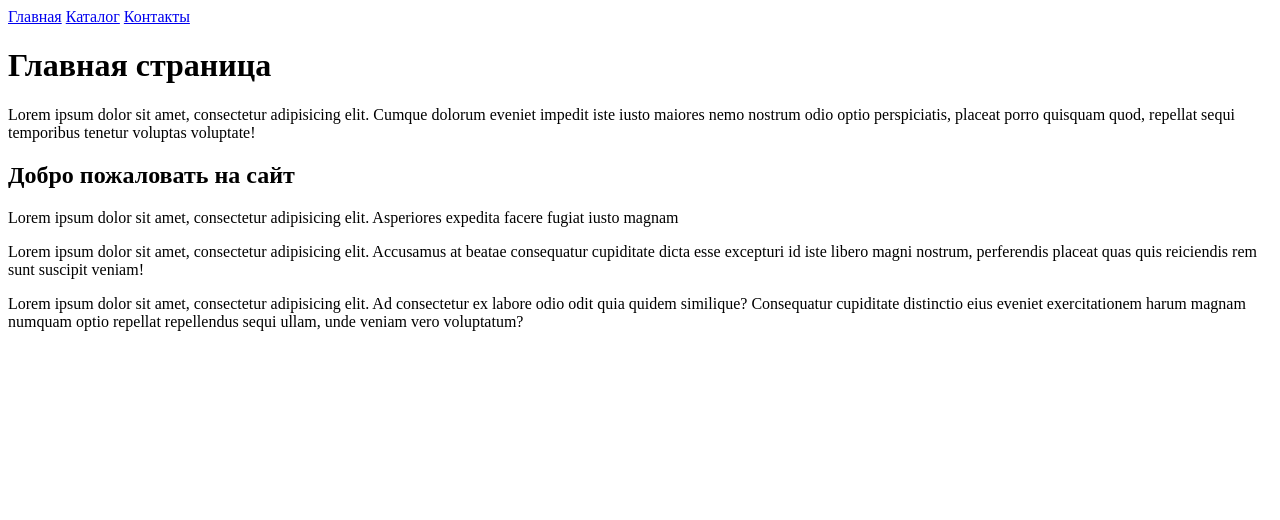
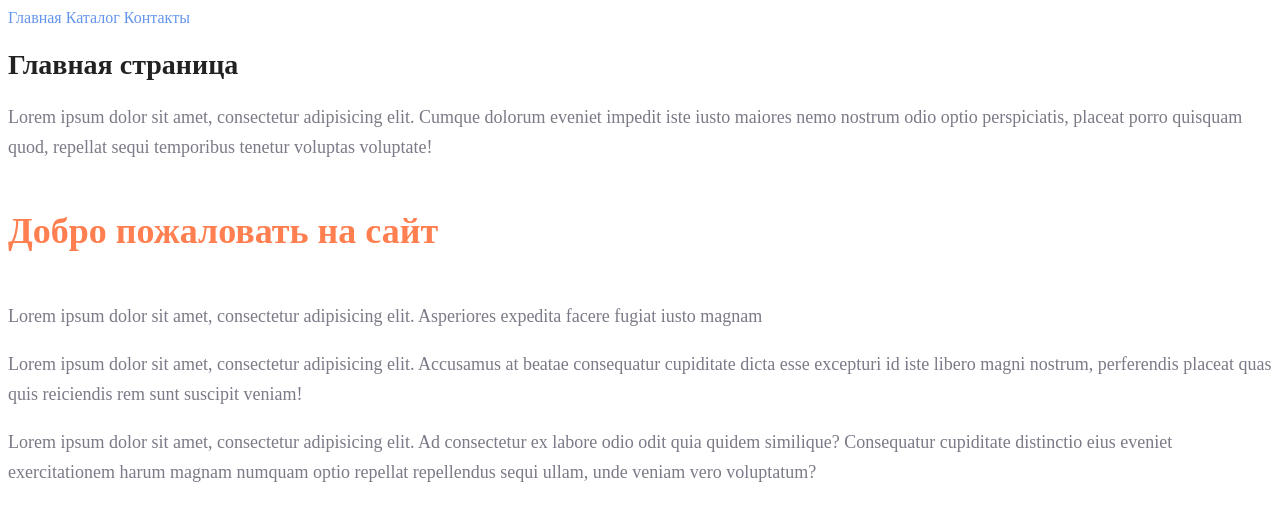
Before and after one commit to letusbeus/HTML_CSS, a plain HTML site: page hw_02/index.html in a window 1280 px wide. Drawn offline with Linux system fonts and the light colour scheme.

Commit message:
Homework two: completed

```diff
--- a/hw_02/index.html
+++ b/hw_02/index.html
@@ -6,21 +6,22 @@
           content="width=device-width, user-scalable=no, initial-scale=1.0, maximum-scale=1.0, minimum-scale=1.0">
     <meta http-equiv="X-UA-Compatible" content="ie=edge">
     <title>Document</title>
+    <link rel="stylesheet" href="style.css">
 </head>
 <body>
-    <a href="index.html">Главная</a>
-    <a href="catalog/catalog.html">Каталог</a>
-    <a href="contacts.html">Контакты</a>
-    <h1>Главная страница</h1>
-    <p>Lorem ipsum dolor sit amet, consectetur adipisicing elit. Cumque dolorum eveniet impedit iste iusto maiores
+    <a class="menu-link" href="index.html">Главная</a>
+    <a class="menu-link" href="catalog/catalog.html">Каталог</a>
+    <a class="menu-link" href="contacts.html">Контакты</a>
+    <h1 class="title">Главная страница</h1>
+    <p class="text">Lorem ipsum dolor sit amet, consectetur adipisicing elit. Cumque dolorum eveniet impedit iste iusto maiores
         nemo nostrum odio optio perspiciatis, placeat porro quisquam quod, repellat sequi temporibus tenetur voluptas
         voluptate!</p>
-    <h2>Добро пожаловать на сайт</h2>
-    <p>Lorem ipsum dolor sit amet, consectetur adipisicing elit. Asperiores expedita facere fugiat iusto magnam</p>
-    <p>Lorem ipsum dolor sit amet, consectetur adipisicing elit. Accusamus at beatae consequatur cupiditate dicta
+    <h2 class="subtitle">Добро пожаловать на сайт</h2>
+    <p class="text">Lorem ipsum dolor sit amet, consectetur adipisicing elit. Asperiores expedita facere fugiat iusto magnam</p>
+    <p class="text">Lorem ipsum dolor sit amet, consectetur adipisicing elit. Accusamus at beatae consequatur cupiditate dicta
         esse excepturi id iste libero magni nostrum, perferendis placeat quas quis reiciendis rem sunt suscipit
         veniam!</p>
-    <p>Lorem ipsum dolor sit amet, consectetur adipisicing elit. Ad consectetur ex labore odio odit quia quidem
+    <p class="text">Lorem ipsum dolor sit amet, consectetur adipisicing elit. Ad consectetur ex labore odio odit quia quidem
         similique? Consequatur cupiditate distinctio eius eveniet exercitationem harum magnam numquam optio repellat
         repellendus sequi ullam, unde veniam vero voluptatum?</p>
 </body>
--- a/hw_02/style.css
+++ b/hw_02/style.css
@@ -0,0 +1,28 @@
+a {
+    text-decoration: none;
+}
+.menu-link {
+    color: cornflowerblue;
+    font-size: 16px;
+    line-height: 20px;
+}
+.title {
+    color: #222222;
+    font-size: 28px;
+    line-height: 36px;
+    font-weight: bold;
+}
+.subtitle {
+    color: coral;
+    font-style: normal;
+    font-weight: 700;
+    font-size: 36px;
+    line-height: 80px;
+}
+.text {
+    font-style: normal;
+    font-weight: 300;
+    font-size: 18px;
+    line-height: 30px;
+    color: #7D7987;
+}
```
Also changed, not shown: hw_02/catalog/catalog.html (+9 -8 lines), hw_02/contacts.html (+5 -4 lines).
